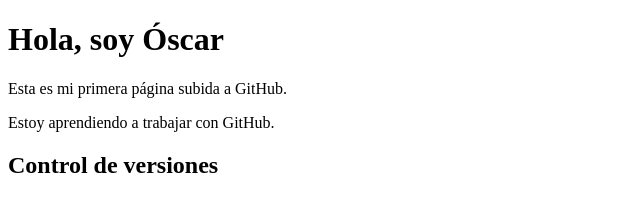
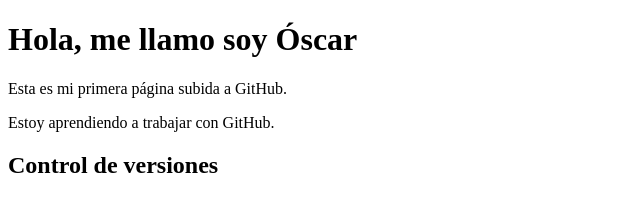
Before and after one commit to olazarol/practica-individual, a plain HTML site: page index.html in a window 1280 px wide. Shown: the whole page, without its empty margins (0-640 px from the left). Drawn offline with Linux system fonts and the light colour scheme.

Commit message:
Cambia el título principal
Modificación del título principal

```diff
--- a/index.html
+++ b/index.html
@@ -7,7 +7,7 @@
     <title>Mi primera página</title>
 </head>
 <body>
-    <h1>Hola, soy Óscar</h1>
+    <h1>Hola, me llamo soy Óscar</h1>
     <p>Esta es mi primera página subida a GitHub.</p>
     <p>Estoy aprendiendo a trabajar con GitHub.</p>
     <h2>Control de versiones</h2>
```
